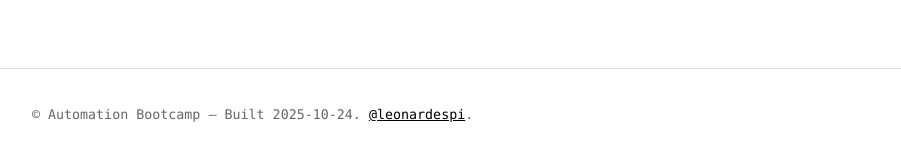
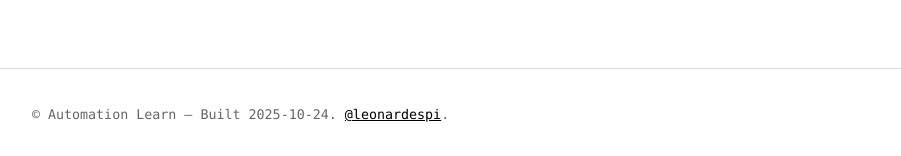
Before and after one commit to leonardespi/automation-bootcamp-site, a Jekyll site: the page built from index.html, in a window 1280 px wide and 900 px high, scrolled down 1417 px. Shown: the part 741-897 px from the top of the window, without its empty margins (181-1082 px from the left). Built offline with Jekyll 4.4.1, drawn with Linux system fonts in a browser that asks for light colours; some of the changed text lies outside the part shown.

Commit message:
Update site title and baseurl for consistency in configuration

```diff
--- a/_config.yml
+++ b/_config.yml
@@ -1,6 +1,6 @@
-title: "Automation Bootcamp"
+title: "Automation Learn"
 description: ""
-baseurl: "/automation-bootcamp-site"
+baseurl: "/automation-learn"
 url: "https://leonardespi.github.io"
 markdown: kramdown
 kramdown:
```
